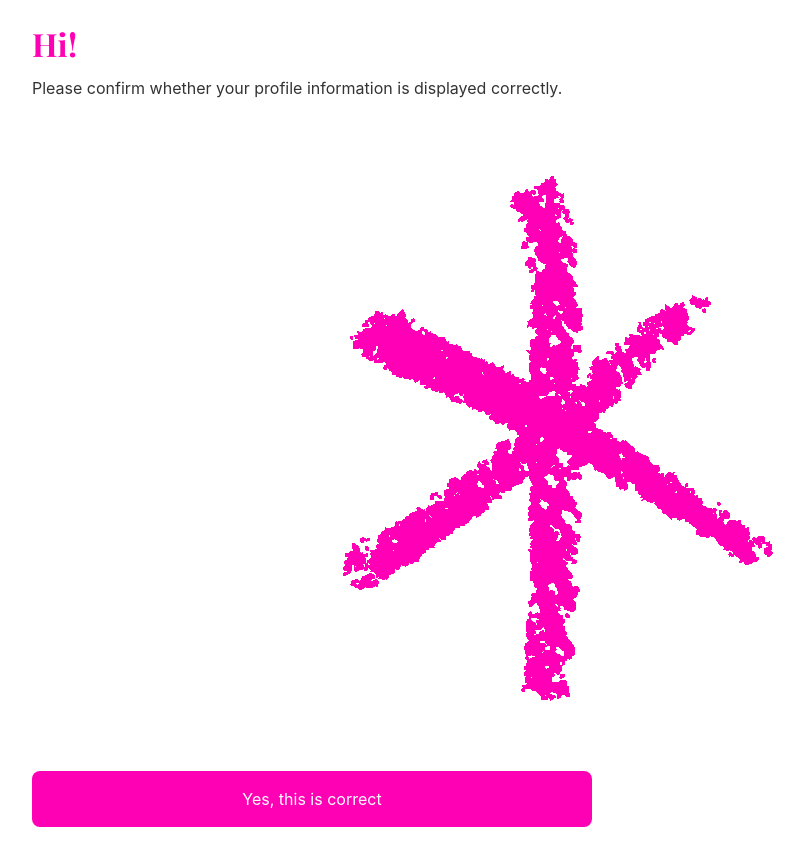
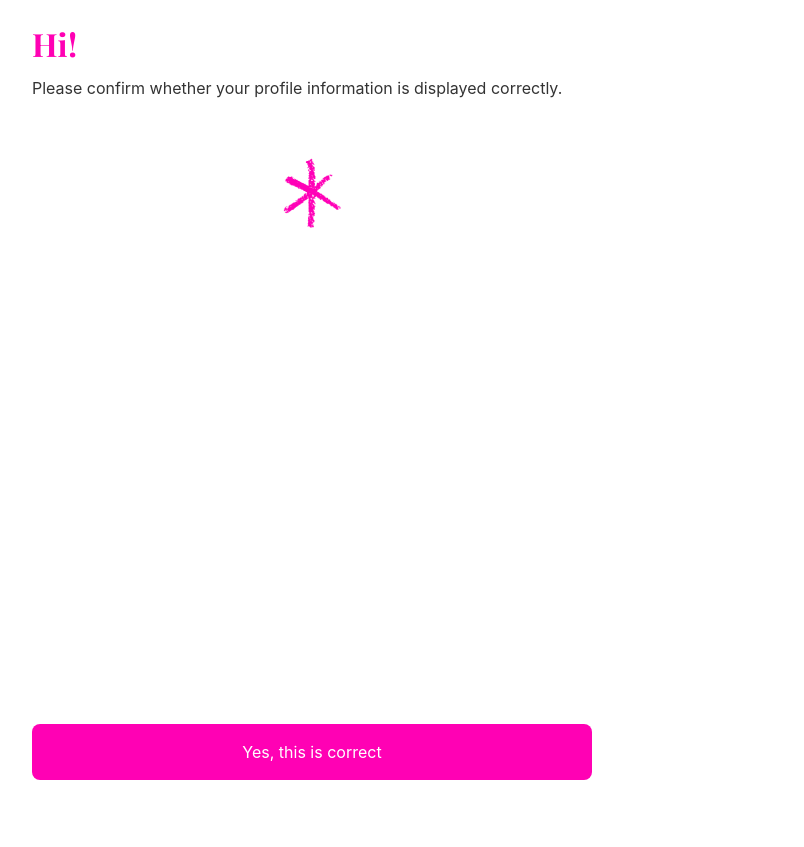
Before and after one commit to AsteriskDAO/Astra-Alpha, a Vue app in the folder asterisk-miniapp/: page /welcome in a window 1280 px wide. Shown: the whole page, without its empty margins (328-1132 px from the left). After the commit the page ends 800 px from the top, so only its background shows below. Built offline with nearby package versions, Linux system fonts and the light colour scheme; a web font is replaced by a local one.

Commit message:
updated styling

```diff
--- a/asterisk-miniapp/src/components/ReviewInfoScreen.vue
+++ b/asterisk-miniapp/src/components/ReviewInfoScreen.vue
@@ -210,7 +210,6 @@ function handleContinue() {
 
 .asterisk {
   width: 32px;
-  height: 32px;
 }
 
 /* Remove unused styles */
--- a/asterisk-miniapp/src/components/WelcomeScreen.vue
+++ b/asterisk-miniapp/src/components/WelcomeScreen.vue
@@ -77,9 +77,12 @@ function handleContinue() {
 }
 
 .asterisk-logo {
-  width: 75px;
   font-size: 32px;
   color: var(--primary);
+}
+
+.asterisk-logo img {
+  width: 75px;
 }
 
 .nickname {
```
